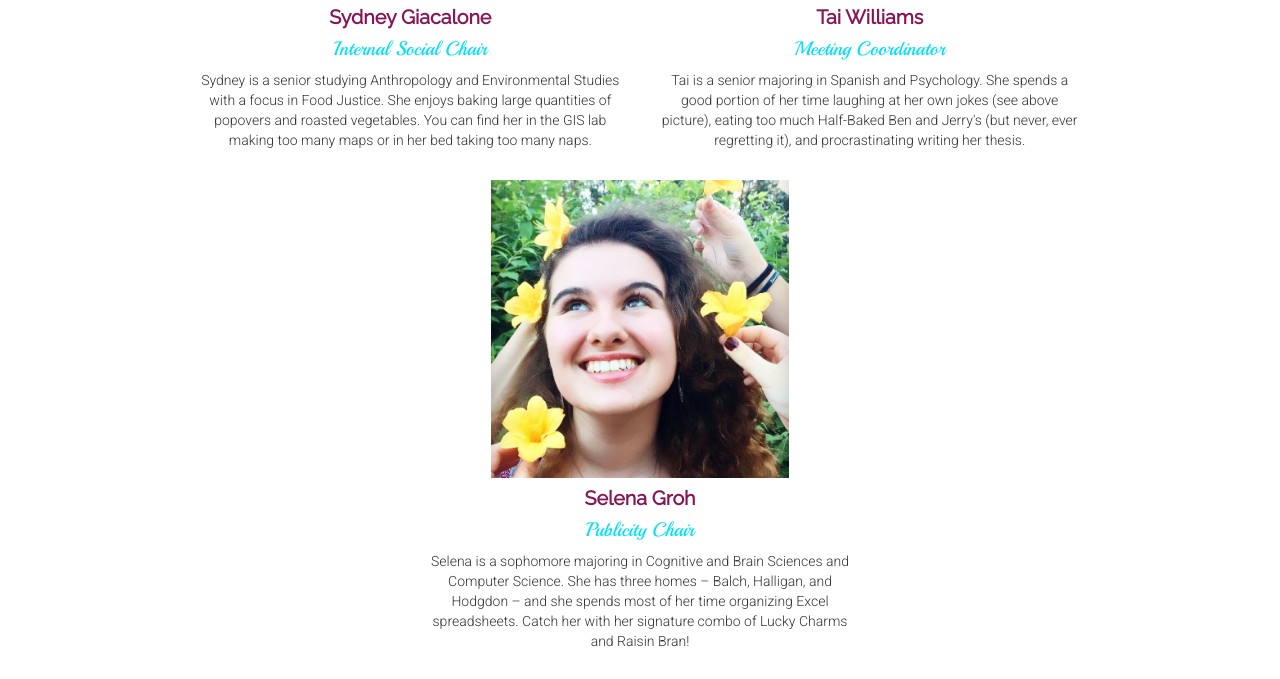
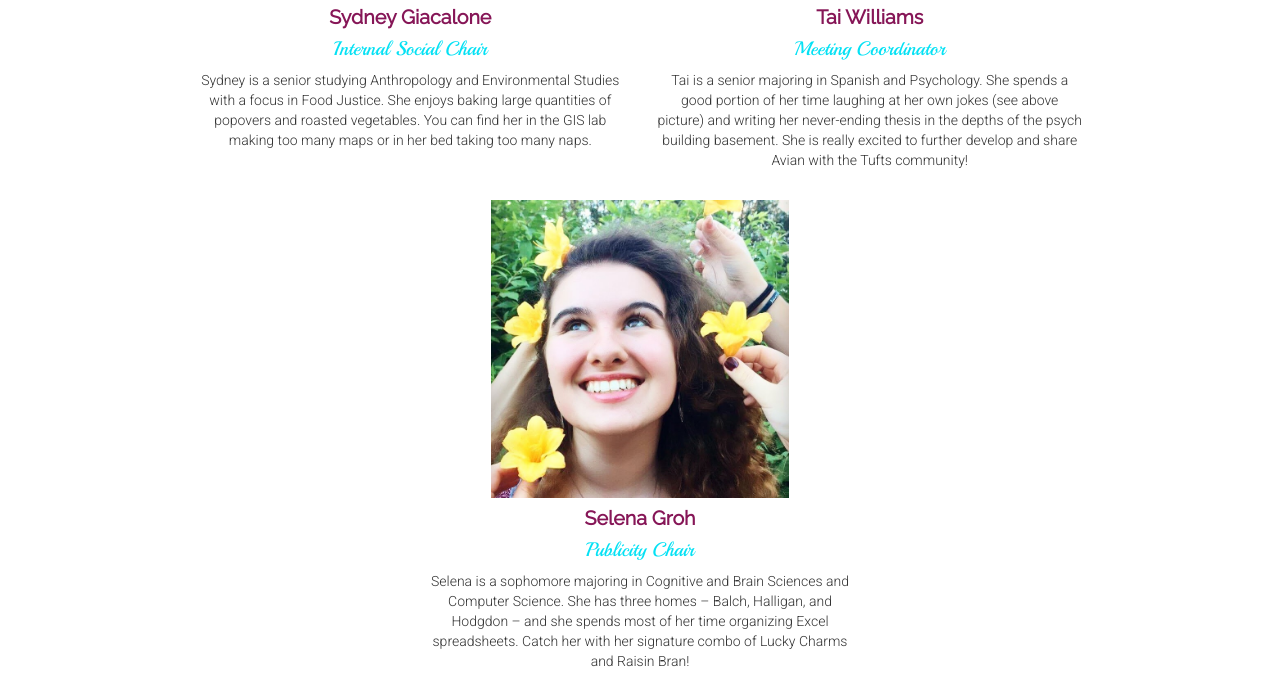
Before and after one commit to tufts-avian/tufts-avian.github.io, a plain HTML site: page officers.html in a window 1280 px wide. Shown: the part 1466-2145 px from the top of the page. Drawn offline with nearby package versions, Linux system fonts and the light colour scheme.

Commit message:
changed Tai's bio

```diff
--- a/officers.html
+++ b/officers.html
@@ -82,7 +82,7 @@
           <img src="tai-williams.jpg"/>
           <h4 class="officer-name">Tai Williams</h4>
           <h4 class="officer-position">Meeting Coordinator</h4>
-          <p>Tai is a senior majoring in Spanish and Psychology. She spends a good portion of her time laughing at her own jokes (see above picture), eating too much Half-Baked Ben and Jerry's (but never, ever regretting it), and procrastinating writing her thesis.</p>
+          <p>Tai is a senior majoring in Spanish and Psychology. She spends a good portion of her time laughing at her own jokes (see above picture) and writing her never-ending thesis in the depths of the psych building basement. She is really excited to further develop and share Avian with the Tufts community!</p>
         </div>
         <div class="container officer-bio">
           <img src="selena-groh.jpg"/>
```
